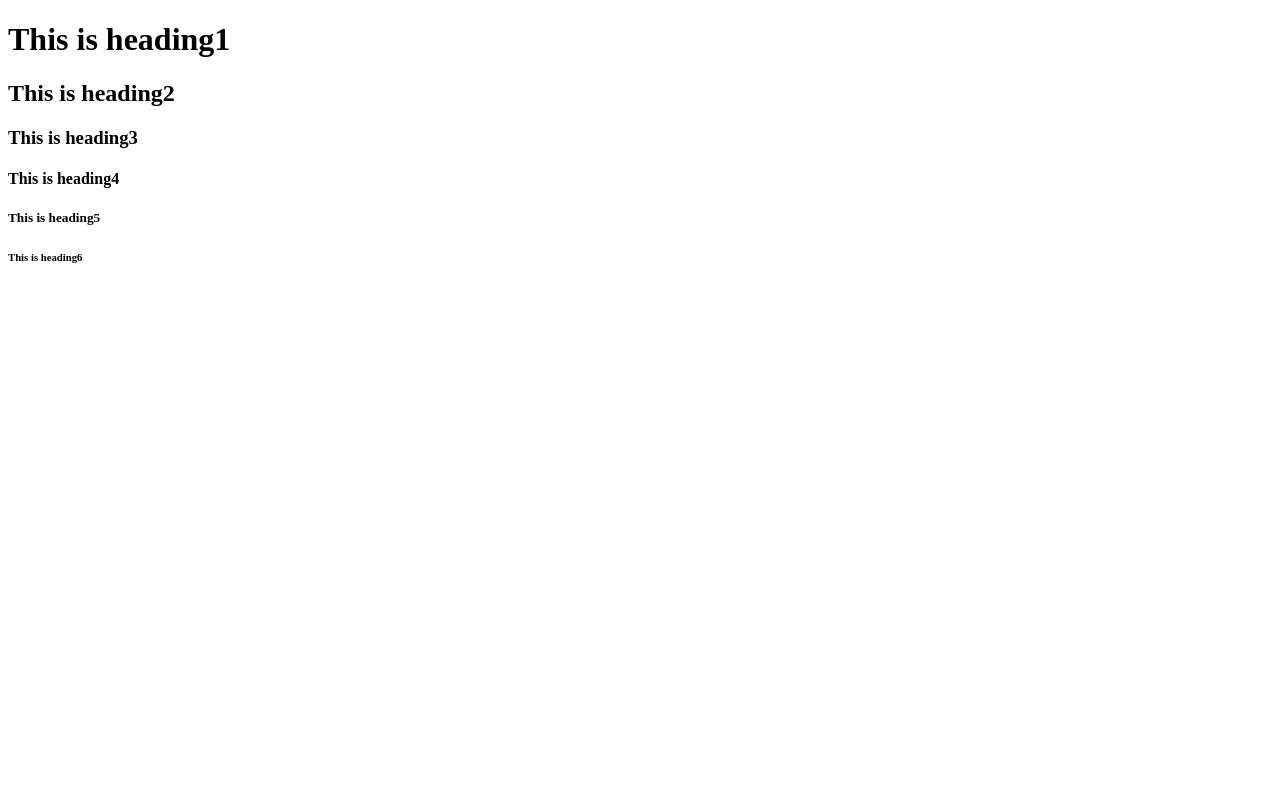
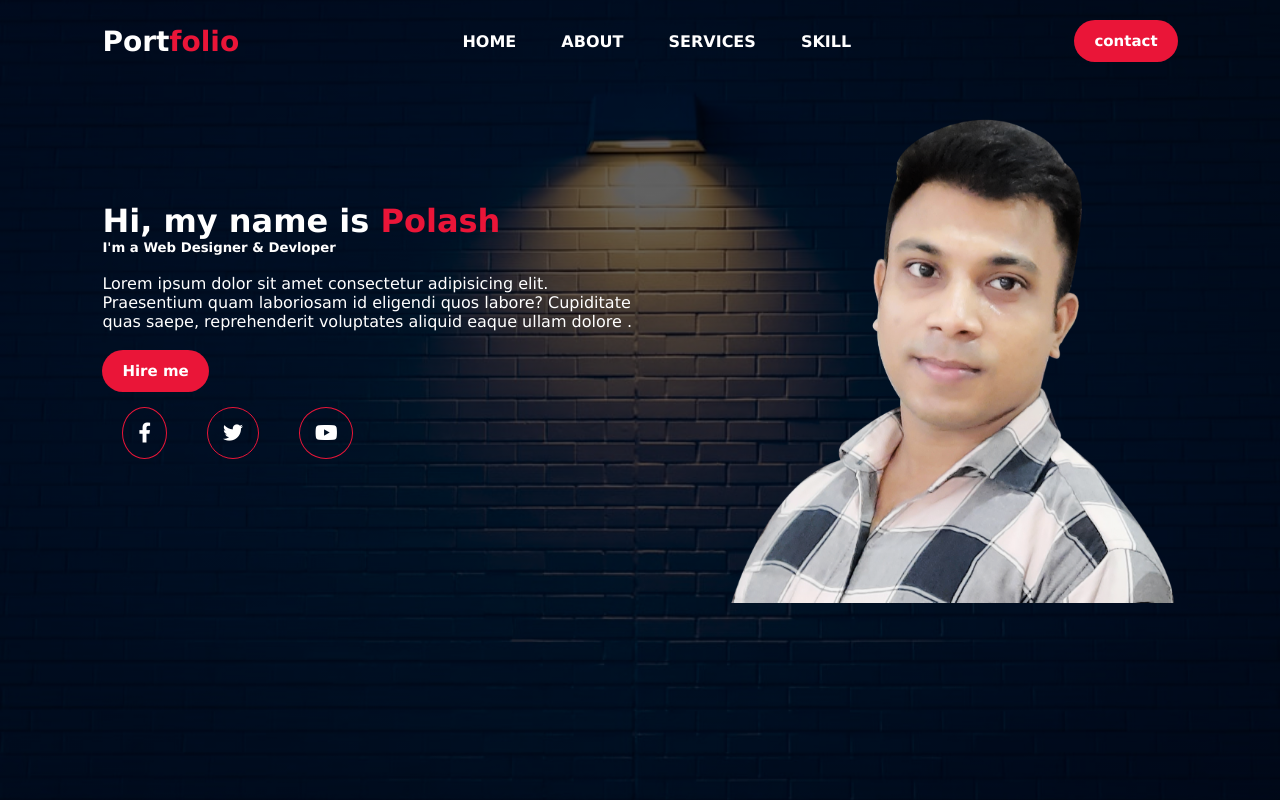
Before and after one commit to Polash-Mia/HTML, a plain HTML site: page index.html in a window 1280 px wide. Drawn offline with Linux system fonts and the light colour scheme.

Commit message:
Add files via upload

```diff
--- a/index.html
+++ b/index.html
@@ -4,15 +4,48 @@
     <meta charset="UTF-8">
     <meta http-equiv="X-UA-Compatible" content="IE=edge">
     <meta name="viewport" content="width=device-width, initial-scale=1.0">
-    <title>Document</title>
+    <title>protfolio</title>
+    <link rel="stylesheet" href="style.css">
+    <link rel="stylesheet" href="https://cdnjs.cloudflare.com/ajax/libs/font-awesome/6.1.1/css/all.min.css">
 </head>
 <body>
-    <h1>This is heading1</h1>
-    <h2>This is heading2</h2>
-    <h3>This is heading3</h3>
-    <h4>This is heading4</h4>
-    <h5>This is heading5</h5>
-    <h6>This is heading6</h6>
+    <div class="header">
+        <nav>
+            <h2 class="logo">Port<span>folio</span></h2>
+            <ul>
+                <li><a href="index.html">home</a></li>
+                <li><a href="#">about</a></li>
+                <li><a href="#">services</a></li>
+                <li><a href="#">skill</a></li>
+            </ul>
+            <button type="button">contact</button>
+        </nav>
+
+        <div class="containt">
+            <div class="left">
+                <h1>Hi, my name is <span>Polash</span></h1>
+                <h5>I'm a Web Designer & Devloper</h5>
+                <br>
+                <p>Lorem ipsum dolor sit amet consectetur adipisicing elit. Praesentium quam laboriosam id eligendi  quos labore? Cupiditate quas saepe, reprehenderit voluptates aliquid eaque ullam dolore  .</p> <br>
+                <button>Hire me</button>
+                <ul class="social_icon">
+                    <li>
+                    <a href="https://www.facebook.com/engpalash.jim/" target="_blank"><i class="fa-brands fa-facebook-f"></i></a>
+                    </li>
+                    <li>
+                    <a href="#"><i class="fa-brands fa-twitter"></i></a>
+                    </li>
+                    <li>
+                    <a href="#"><i class="fa-brands fa-youtube"></i></a>
+                    </li>
+                </ul>
+            </div>
+            <div class="right">
+                <img src="polash2.png" alt="">
+            </div>
+        </div>
+    </div>
+
 
 </body>
 </html>
--- a/style.css
+++ b/style.css
@@ -0,0 +1,105 @@
+*{
+    margin: 0;
+    padding: 0;
+    box-sizing: border-box;
+    font-family: Verdana, Geneva, Tahoma, sans-serif;
+
+}
+
+.header{
+    height: 100vh;
+    width: 100%;
+    background-image:linear-gradient(rgba(0,0,0,0.6),rgba(0,0,0,0.6)),url(background.jpg);
+    background-size: cover;
+    background-position: center;
+}
+
+nav{
+    display: flex;
+    align-items: center;
+    justify-content: space-between;
+    padding-top: 20px;
+    padding-left: 8%;
+    padding-right: 8%;
+
+}
+
+.logo{
+    color: white;
+    font-size: 28px;
+}
+span{
+    color: #ea1538;
+}
+
+nav ul li{
+    list-style-type: none;
+    display: inline-block;
+    padding: 5px 20px;
+}
+
+nav ul li a{
+    color: white;
+    text-decoration: none;
+    text-transform: uppercase;
+    font-weight: bold;
+}
+
+nav ul li a:hover{
+    color: #ea1538;
+    transition: .3s;
+}
+button{
+    border: none;
+    background-color: #ea1538;
+    padding: 12px 20px;
+    border-radius: 30px;
+    color: white;
+    font-weight: bold;
+    font-size: 15px;
+}
+button:hover{
+    transform: scale(1.1);
+    cursor: pointer;
+}
+
+h1,h5,p{
+    color: white;
+}
+.containt{
+    width: 84%;
+    margin: auto;
+    display: flex;
+}
+.left{
+    width: 50%;
+    margin-top: 140px;
+}
+.right{
+    width: 50%;
+    margin-bottom: 0;
+}
+img{
+    width: 100%;
+}
+p{
+    text-align: left;
+}
+.social_icon{
+    display: flex;
+}
+.social_icon li{
+    list-style-type: none;
+    display: inline-block;
+    padding: 5px 20px;
+    font-size: 20px;
+
+}
+ i{
+    margin-top: 10px;
+    margin-left: 0;
+    padding: 15px;
+    color: white;
+    border: 1px solid #ea1538;
+    border-radius: 50%;
+}
```
Also changed, not shown: background.jpg (added), polash2.png (added).
